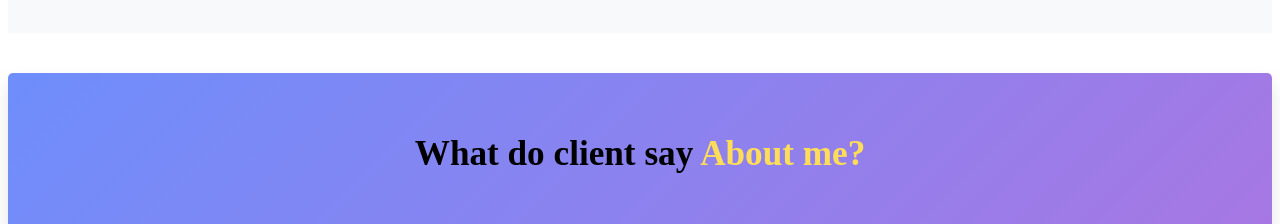
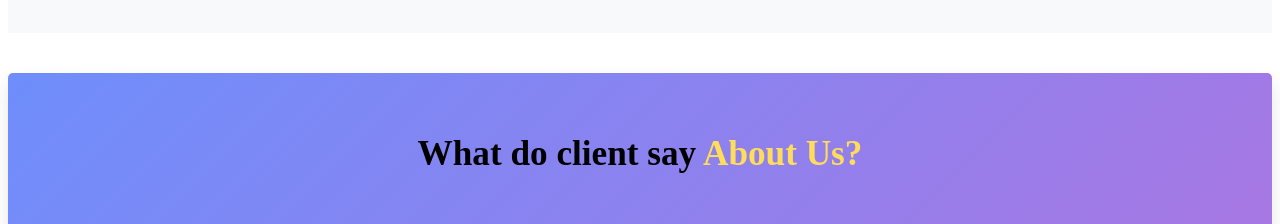
Before and after one commit to markderrck5445/react, a React (Create React App) app in the folder project1/: page / in a window 1280 px wide. Shown: the part 3240-3464 px from the top of the page. Built offline with nearby package versions, Linux system fonts and the light colour scheme.

Commit message:
changed me to us

```diff
--- a/project1/src/pages/Home.js
+++ b/project1/src/pages/Home.js
@@ -266,7 +266,7 @@ const Home=()=> {
 
      {/* Testimonial 1 */}
     <div class="title2">
-            <h2>What do client say <span>About me?</span></h2>
+            <h2>What do client say <span>About Us?</span></h2>
         </div>
 
     <div className="cardS-container">
```
